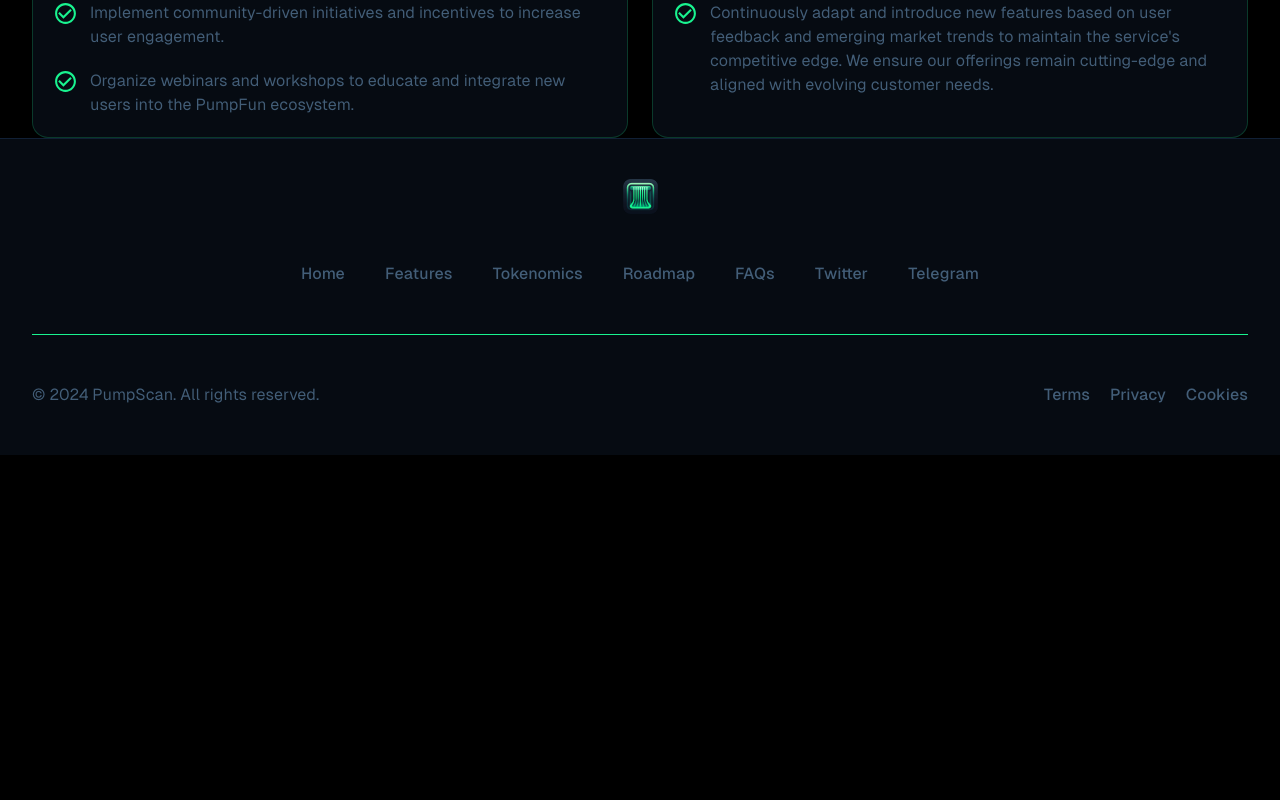
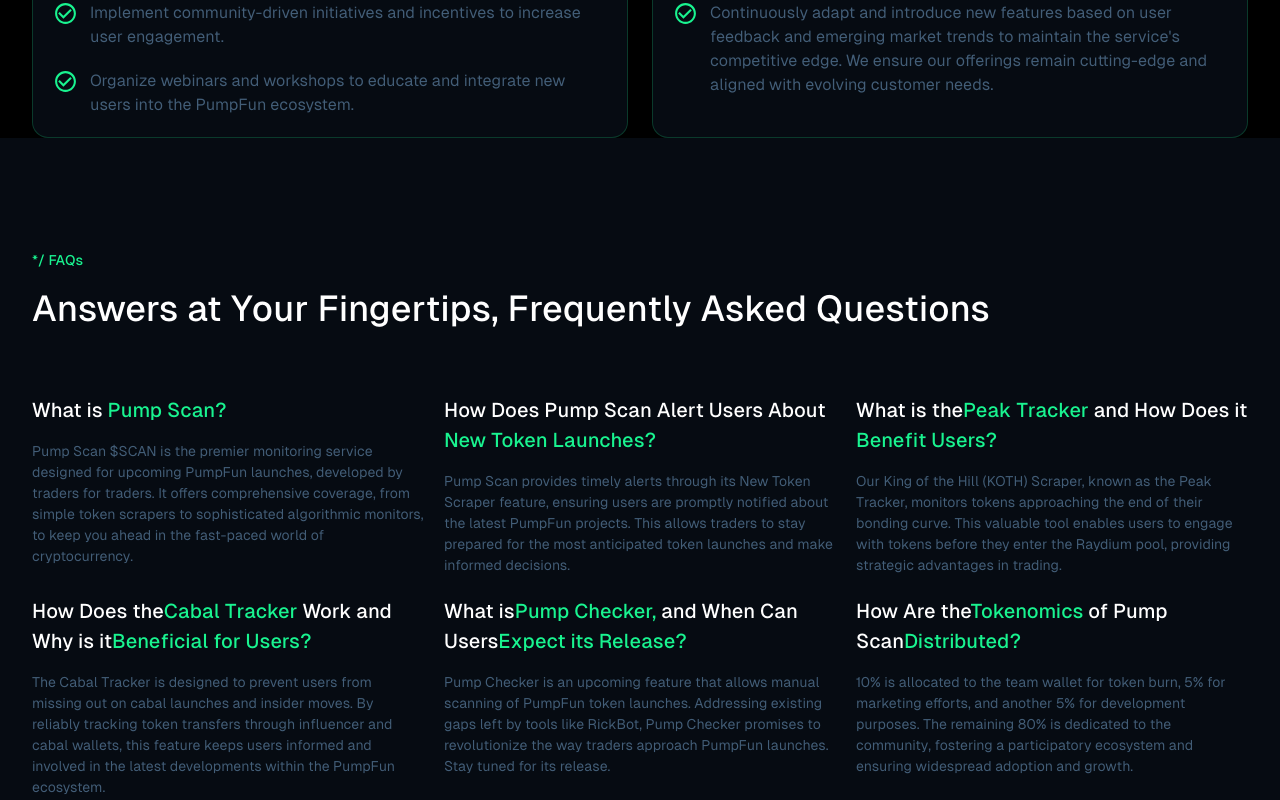
Before and after one commit to gulnabi-afridi/pump-scan, a React (Vite) app: page / in a window 1280 px wide. Shown: the part 3340-4140 px from the top of the page. Before the commit the page ends 3795 px from the top, so only its background shows below. Built offline with nearby package versions, Linux system fonts and the light colour scheme.

Commit message:
faq done

```diff
--- /dev/null
+++ b/src/components/Home/Faq.tsx
@@ -0,0 +1,91 @@
+import React from 'react';
+import ComponentWrapper from '../common/ComponentWrapper';
+
+const Faq: React.FC = () => {
+  return (
+    <div className='w-full relative py-28 bg-[#060B12]'>
+      <ComponentWrapper>
+        <div className='flex flex-col gap-4'>
+          <p className='text-[14px] font-gesistMedium text-green-1'>*/ FAQs</p>
+          <h2 className='text-white-1 max-w-[1050px] leading-[38px] sm:leading-[44px] w-full text-[28px] sm:text-[36px] font-gesistMedium'>
+            Answers at Your Fingertips, Frequently Asked Questions
+          </h2>
+          <div className='w-full grid grid-cols-1 sm:grid-cols-2 lg:grid-cols-3 gap-5 mt-8 sm:mt-12'>
+            {faqData.map((faq, index) => {
+              return (
+                <div key={index} className='flex flex-col gap-4'>
+                  {faq.title}
+                  <p className='text-[14px] font-gesistRegular text-black-2'>
+                    {faq.des}
+                  </p>
+                </div>
+              );
+            })}
+          </div>
+        </div>
+      </ComponentWrapper>
+    </div>
+  );
+};
+
+const faqData = [
+  {
+    title: (
+      <h2 className='text-[20px] font-gesistMedium text-white-1'>
+        What is <span className='text-green-1'> Pump Scan?</span>
+      </h2>
+    ),
+    des: 'Pump Scan $SCAN is the premier monitoring service designed for upcoming PumpFun launches, developed by traders for traders. It  offers comprehensive coverage, from simple token scrapers to sophisticated algorithmic monitors, to keep you ahead in the fast-paced world of cryptocurrency.',
+  },
+  {
+    title: (
+      <h2 className='text-[20px] font-gesistMedium text-white-1'>
+        How Does Pump Scan Alert Users About{' '}
+        <span className='text-green-1'> New Token Launches?</span>
+      </h2>
+    ),
+    des: 'Pump Scan provides timely alerts through its New Token Scraper feature, ensuring users are promptly notified about the latest PumpFun projects. This allows traders to stay prepared for the most anticipated token launches and make informed decisions.',
+  },
+  {
+    title: (
+      <h2 className='text-[20px] font-gesistMedium text-white-1'>
+        What is the
+        <span className='text-green-1'>Peak Tracker</span> and How Does it{' '}
+        <span className='text-green-1'>Benefit Users?</span>
+      </h2>
+    ),
+    des: 'Our King of the Hill (KOTH) Scraper, known as the Peak Tracker, monitors tokens approaching the end of their bonding curve. This valuable tool enables users to engage with tokens before they enter the Raydium pool, providing strategic advantages in trading.',
+  },
+  {
+    title: (
+      <h2 className='text-[20px] font-gesistMedium text-white-1'>
+        How Does the
+        <span className='text-green-1'>Cabal Tracker</span> Work and Why is it
+        <span className='text-green-1'>Beneficial for Users?</span>
+      </h2>
+    ),
+    des: 'The Cabal Tracker is designed to prevent users from missing out on cabal launches and insider moves. By reliably tracking token transfers through influencer and cabal wallets, this feature keeps users informed and involved in the latest developments within the PumpFun ecosystem.',
+  },
+  {
+    title: (
+      <h2 className='text-[20px] font-gesistMedium text-white-1'>
+        What is
+        <span className='text-green-1'>Pump Checker, </span> and When Can Users
+        <span className='text-green-1'>Expect its Release?</span>
+      </h2>
+    ),
+    des: 'Pump Checker is an upcoming feature that allows manual scanning of PumpFun token launches. Addressing existing gaps left by tools like RickBot, Pump Checker promises to revolutionize the way traders approach PumpFun launches. Stay tuned for its release.',
+  },
+  {
+    title: (
+      <h2 className='text-[20px] font-gesistMedium text-white-1'>
+        How Are the
+        <span className='text-green-1'>Tokenomics </span> of Pump Scan
+        <span className='text-green-1'>Distributed?</span>
+      </h2>
+    ),
+    des: '10% is allocated to the team wallet for token burn, 5% for marketing efforts, and another 5% for development purposes. The remaining 80% is dedicated to the community, fostering a participatory ecosystem and ensuring widespread adoption and growth.',
+  },
+];
+
+export default Faq;
--- a/src/pages/Home.tsx
+++ b/src/pages/Home.tsx
@@ -3,6 +3,7 @@
 import Features from '../components/Home/Features';
 import Tokenomics from '../components/Home/Tokenomics';
 import Roadmap from '../components/Home/Roadmap';
+import Faq from '../components/Home/Faq';
 
 const Home: React.FC = () => {
   return (
@@ -11,6 +12,7 @@
       <Features />
       <Tokenomics />
       <Roadmap />
+      <Faq />
     </div>
   );
 };
```
